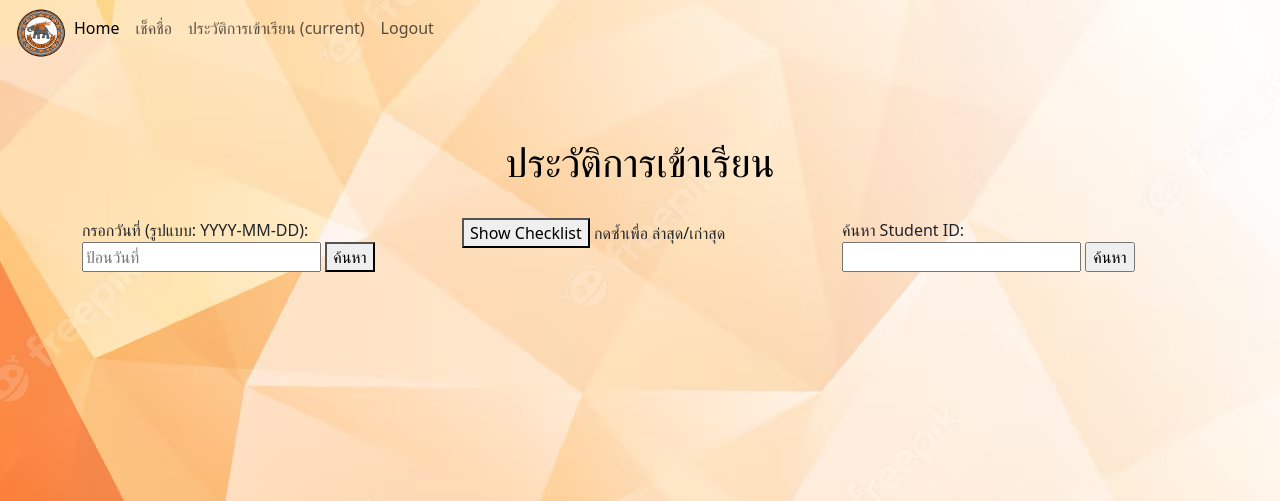
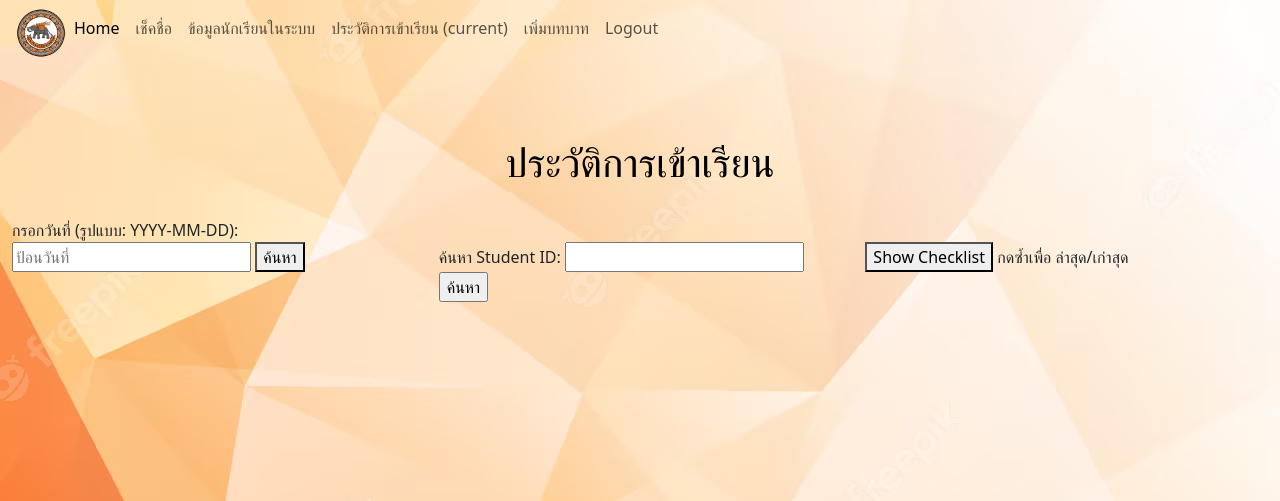
Before and after one commit to ktrakunlertrat/libechatbot, a PHP site: page /user_show_history.php in a window 1280 px wide. Shown: the top 501 px of the page. Run offline with PHP 8.4, Linux system fonts and the light colour scheme; a user stored in the database is signed in; data comes from the database, SQL or seed files in the repository; some libraries are stand-ins or nearby versions.

Commit message:
Update user_show_history.php

```diff
--- a/user_show_history.php
+++ b/user_show_history.php
@@ -38,9 +38,12 @@ error_reporting(1);
               <div class="navbar-nav">
                 <img src="ass/NULOGO-Download-297x300.png" alt="logo" width="50" height="50">
 
-                <a class="nav-item nav-link active" href="user_index.php">Home</a>
-                <a class="nav-item nav-link" href="user_scanner.php">เช็คชื่อ</a>
-                <a class="nav-item nav-link" href="user_show_history.php">ประวัติการเข้าเรียน (current) </a>
+                <a class="nav-item nav-link active" href="index.php">Home</a>
+                <a class="nav-item nav-link" href="scanner.php">เช็คชื่อ</a>
+
+                <a class="nav-item nav-link" href="show_stu.php">ข้อมูลนักเรียนในระบบ</a>
+                <a class="nav-item nav-link" href="show_history.php">ประวัติการเข้าเรียน (current) </a>
+                <a class="nav-item nav-link" href="page_addrole.php">เพิ่มบทบาท</a>
                 <a class="nav-item nav-link" href="logout.php">Logout</a>
 
               </div>
@@ -62,24 +65,26 @@ error_reporting(1);
         <body background="ass/Background.png">
                     <div class="row justify-content-md-center">
                     <div class="container py-5">   <br>
+
                      <div class="col-md-auto">
                     <h1 class="text-center" style="color: black;">ประวัติการเข้าเรียน</h1><br>
                     </div>
 
 
 
-                    <div class="container">
+            <div class="container-xxl">
              <div class="row">
+
             <div class="col">
             <!-- ส่วนของแนวคอลัมที่ 1 -->
-
         <form method="post" action="<?php echo $_SERVER['PHP_SELF']; ?>">
                 <label for="selected_date">กรอกวันที่ (รูปแบบ: YYYY-MM-DD):</label>
                 <input type="text" id="selected_date" name="selected_date" placeholder="ป้อนวันที่">
-
-        <button type="submit">ค้นหา</button>
+                <button type="submit">ค้นหา</button> <br><br>
         </form>
 
+            <!-- การนำแสดงข้อมูลมาแสดงโชว์ในช่องค้นหา เดือนปี วันเดือนปี เดือน
+            v1 -> ทำการค้นหาได้แค่ วันเดือนปี v2 bug v3 bug (v4*ใช้ตอนนี้)  -->
             <?php
 
 
@@ -119,10 +124,17 @@ error_reporting(1);
                 }
             ?>
 
+
+
+
+
+
+
     </div>
 
-    <div class="col order-5">
+    <div class="col ">
       <!-- ส่วนของแนวคอลัมที่ 2 -->
+      <br>
                                 <form method="post" action="">
                             <label for="student_id">ค้นหา Student ID:</label>
                             <input type="text" name="student_id">
@@ -154,9 +166,11 @@ error_reporting(1);
                                     }
                                 }
                             ?>
+
     </div>
-    <div class="col order-1">
+    <div class="col ">
       <!-- ส่วนของแนวคอลัมที่ 3 -->
+      <br>
                                 <button id="showChecklistButton">Show Checklist</button> กดซ้ำเพื่อ ล่าสุด/เก่าสุด
                         <table class="table" id="checklistTable" style="display: none;">
                             <thead>
@@ -178,6 +192,7 @@ error_reporting(1);
                                 <?php endwhile; ?>
                             </tbody>
                         </table>
+
 
                         <script>
                             var checklistTable = document.getElementById('checklistTable');
@@ -217,6 +232,9 @@ error_reporting(1);
                                     });
                                     checklistTable.style.display = 'table';
                                 }
+                                // อัปเดตแสดงจำนวนยอด
+                                var recordCount = rows.length;
+                                document.getElementById('recordCount').textContent = 'จำนวนยอดทั้งหมด: ' + recordCount;
                             });
                         </script>
     </div>
```
Lines whose indentation alone changed are shown as unchanged.
